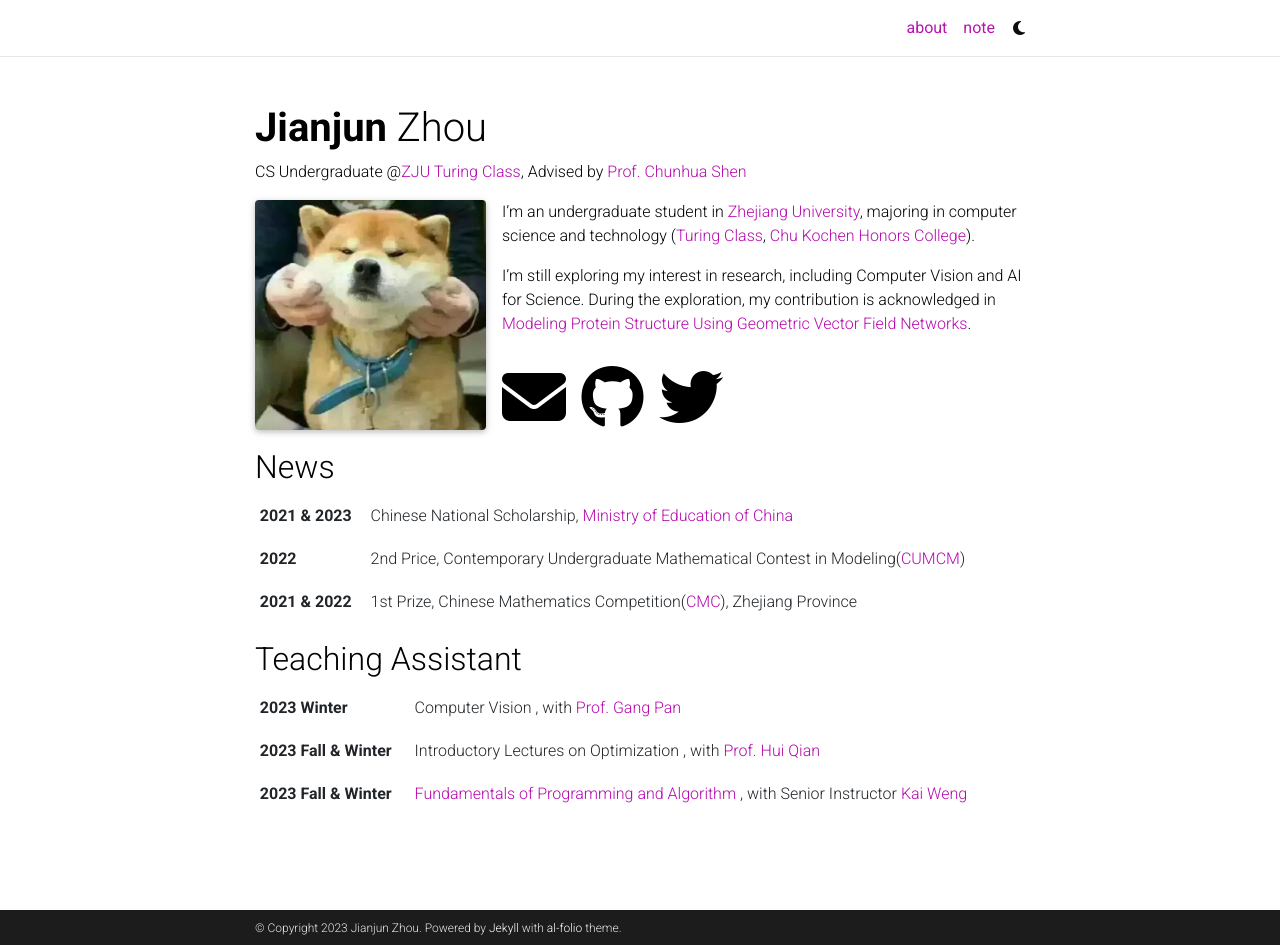
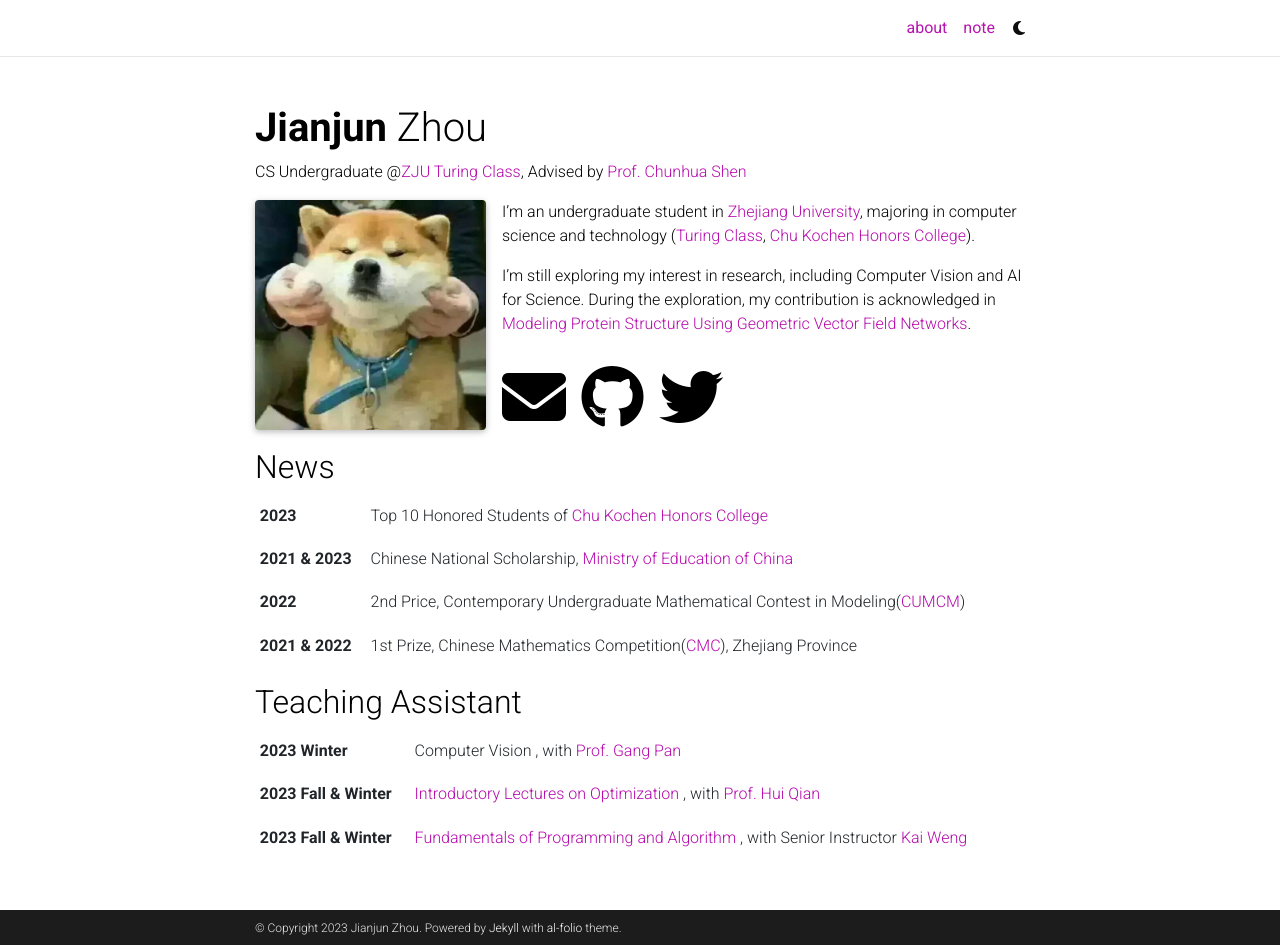
Before and after one commit to ZhouTimeMachine/ZhouTimeMachine.github.io, a Jekyll site: the page built from _pages/about.md, in a window 1280 px wide and 945 px high. Built offline with Jekyll 4.4.1, drawn with Linux system fonts in a browser that asks for light colours; full-size pictures stand in for the smaller copies a plugin makes; comment, search, counter and statistics services are not loaded; a style sheet for code colours, icons or effects is not loaded.

Commit message:
update twitter and IOpt

```diff
--- a/_config.yml
+++ b/_config.yml
@@ -66,7 +66,7 @@
 # -----------------------------------------------------------------------------
 
 github_username: ZhouTimeMachine # your GitHub user name
-twitter_username: OTimeMachine # your Twitter handle
+twitter_username: ZhouTimeMachine # your Twitter handle
 linkedin_username: # your LinkedIn user name
 scholar_userid: # your Google Scholar ID
 
--- a/_includes/news.html
+++ b/_includes/news.html
@@ -1,6 +1,12 @@
           <div class="news">
             <div class="table-responsive" {% if include.limit and site.announcements.scrollable and news_size > 3 %}style="max-height: 60vw"{% endif %}>
               <table class="table table-sm table-borderless">
+                <tr>
+                  <th scope="row">2023</th>
+                  <td class="news-title">
+                      Top 10 Honored Students of <a href="http://ckc.zju.edu.cn/ckcen/_t1906/wbout/list.psp">Chu Kochen Honors College</a>
+                  </td>
+                </tr>
                 <tr>
                   <th scope="row">2021 & 2023</th>
                   <td class="news-title">
--- a/_includes/teaching.html
+++ b/_includes/teaching.html
@@ -11,7 +11,7 @@
         <tr>
           <th scope="row">2023 Fall & Winter</th>
           <td class="news-title">
-            Introductory Lectures on Optimization
+            <a href="/2023_IOpt/">Introductory Lectures on Optimization</a>
             , with <a href="https://person.zju.edu.cn/en/0003412#0">Prof. Hui Qian</a>
           </td>
         </tr>
```
